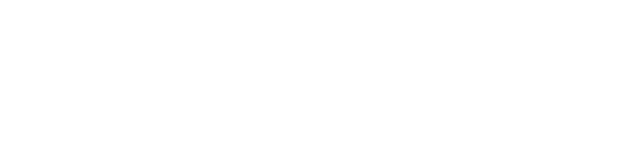
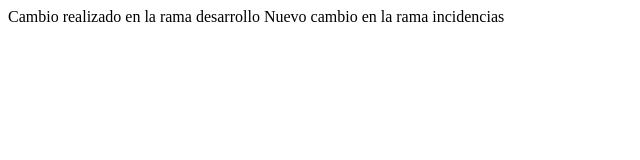
Before and after one commit to soniaGut/PrimerosPasosConGit, a plain HTML site: page index.html in a window 1280 px wide. Shown: the whole page, without its empty margins (0-640 px from the left). Drawn offline with Linux system fonts and the light colour scheme.

Commit message:
inicio de nueva incidencia 1223e3

```diff
--- a/index.html
+++ b/index.html
@@ -1,3 +1,5 @@
 <html>
   <!-- prueba-->
+Cambio realizado en la rama desarrollo
+Nuevo cambio en la rama incidencias
 </html>
```
